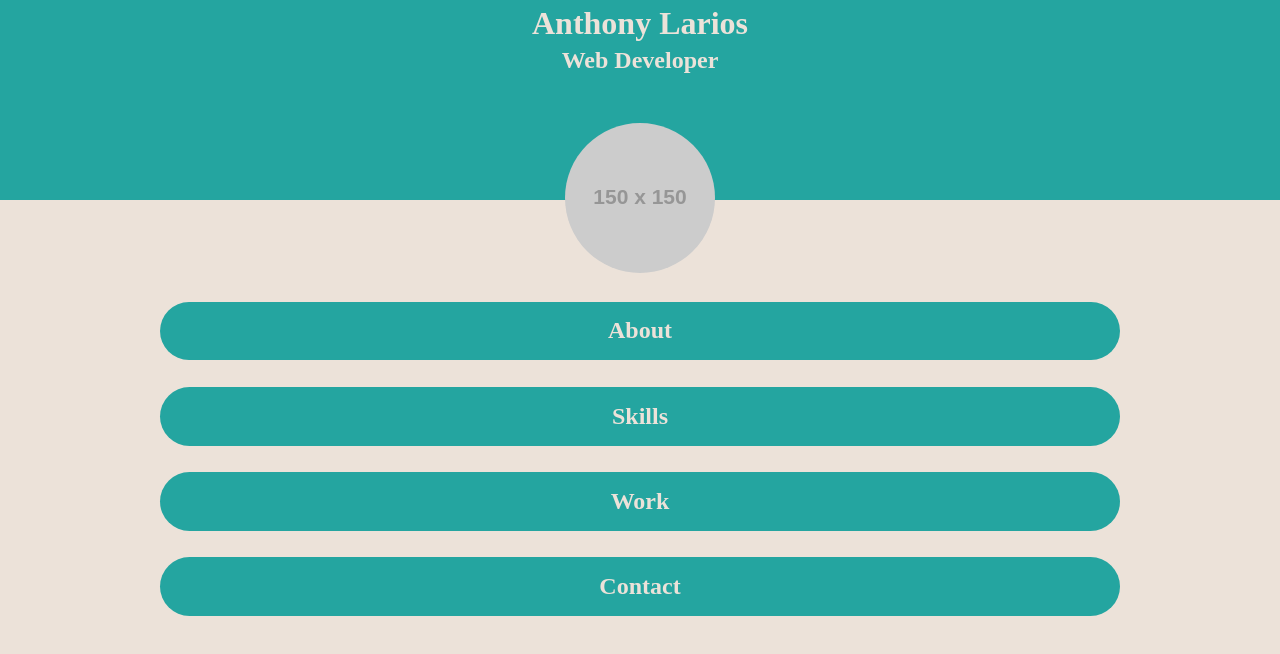
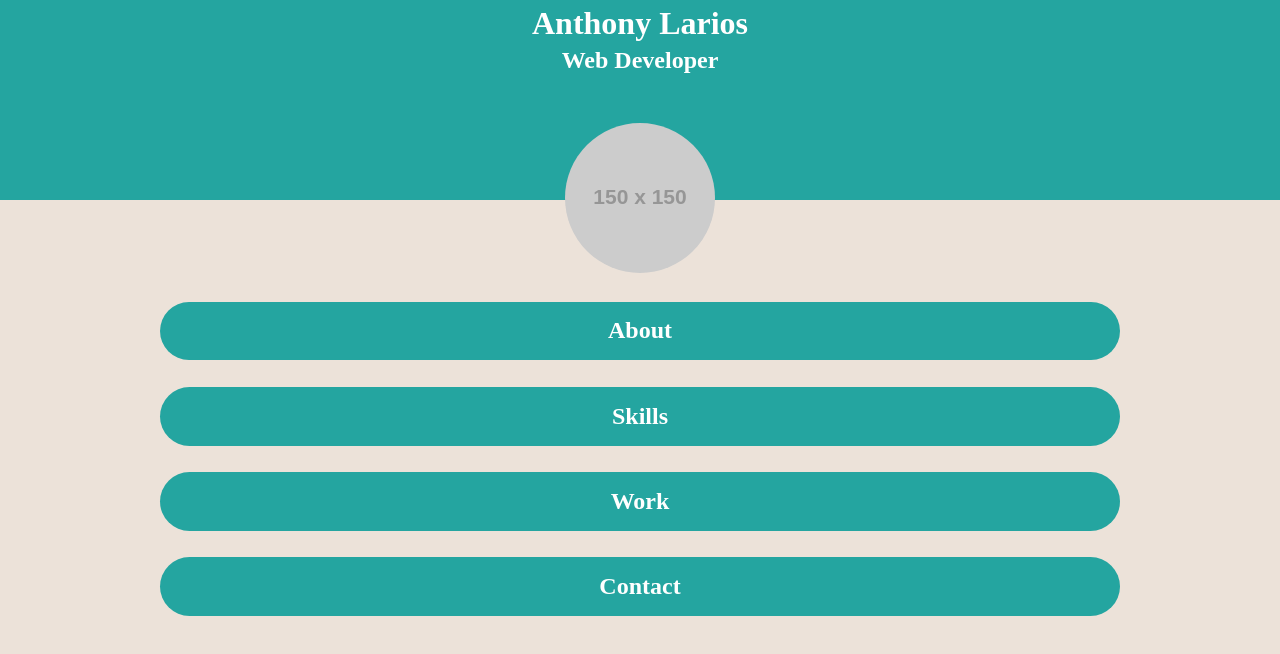
Before and after one commit to AnthonyLarios/portfolio, a plain HTML site: page index.html in a window 1280 px wide. Drawn offline with Linux system fonts and the light colour scheme; placeholder pictures from the web are drawn by us.

Commit message:
Change text color to white

```diff
--- a/sass/2-base/_base.sass
+++ b/sass/2-base/_base.sass
@@ -7,5 +7,5 @@ li
 
     a
         text-decoration: none
-        color: #ECE2D9
+        color: #fff
         display: block
--- a/sass/3-layouts/_header.sass
+++ b/sass/3-layouts/_header.sass
@@ -8,7 +8,7 @@
 
     h1, h2
         text-align: center
-        color: #ECE2D9
+        color: #fff
 
     @media (min-height: 630px)
         height: 25vh
```
Also changed, not shown: css/main.css, 1 other file.
